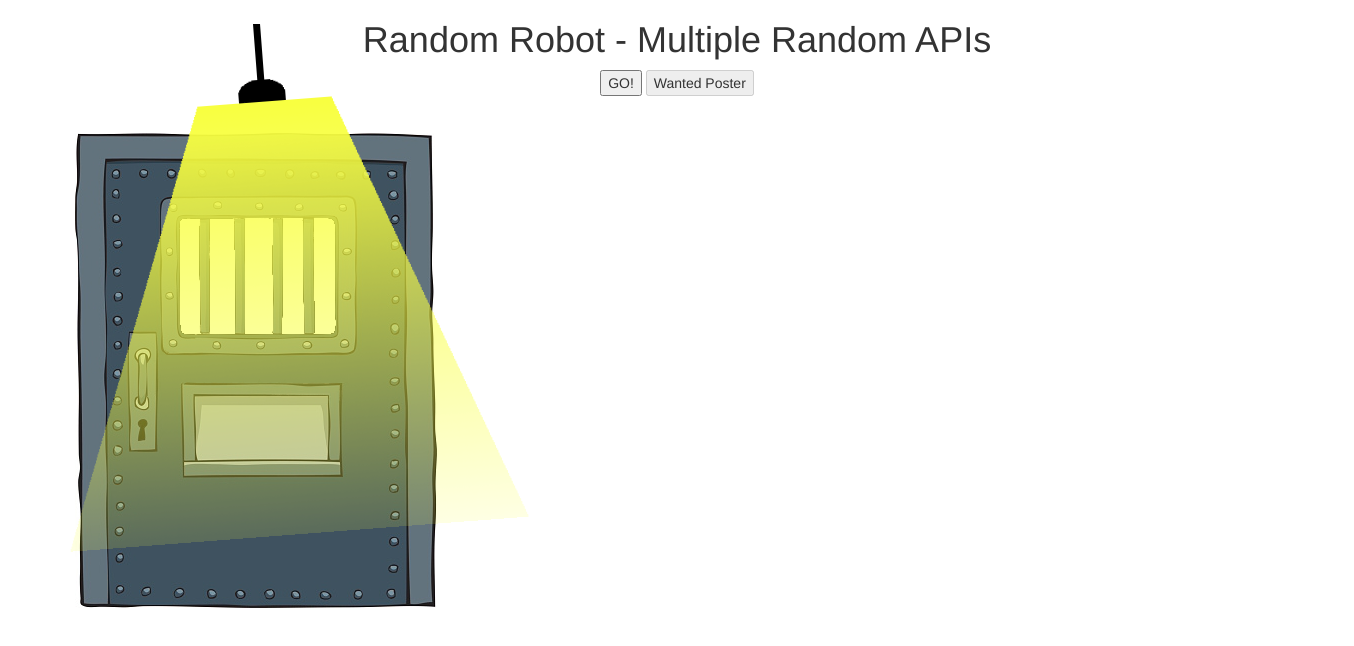
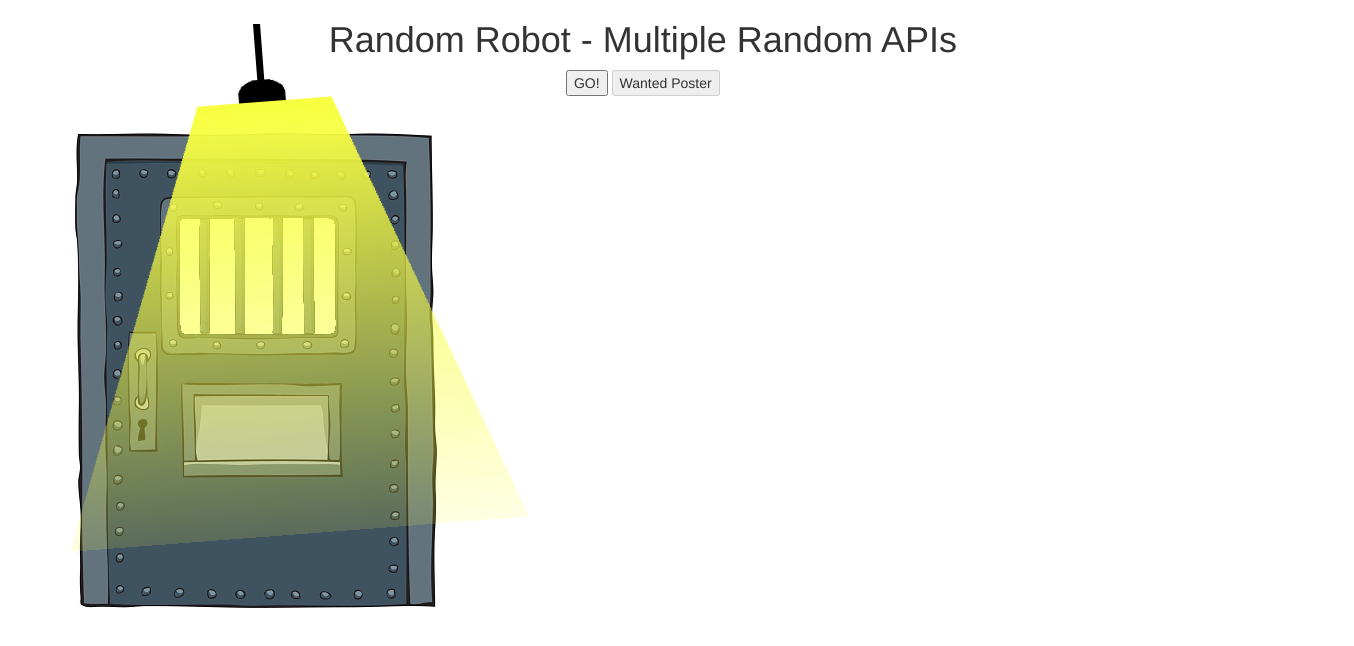
Before and after one commit to idoroz/randomRobotQuote, a plain HTML site: page index.html in a window 1280 px wide. Shown: the whole page, 1354 px wide, since content can reach past the window. Drawn offline with nearby package versions, Linux system fonts and the light colour scheme.

Commit message:
Update stylesheet.css

```diff
--- a/stylesheet.css
+++ b/stylesheet.css
@@ -1,7 +1,7 @@
 
-body {
-   width: 1354px;
-   height: 663px;
+html {
+   width: 1285.600px;
+   height: 95px;
 }
 
 .btnWrapper {
```
